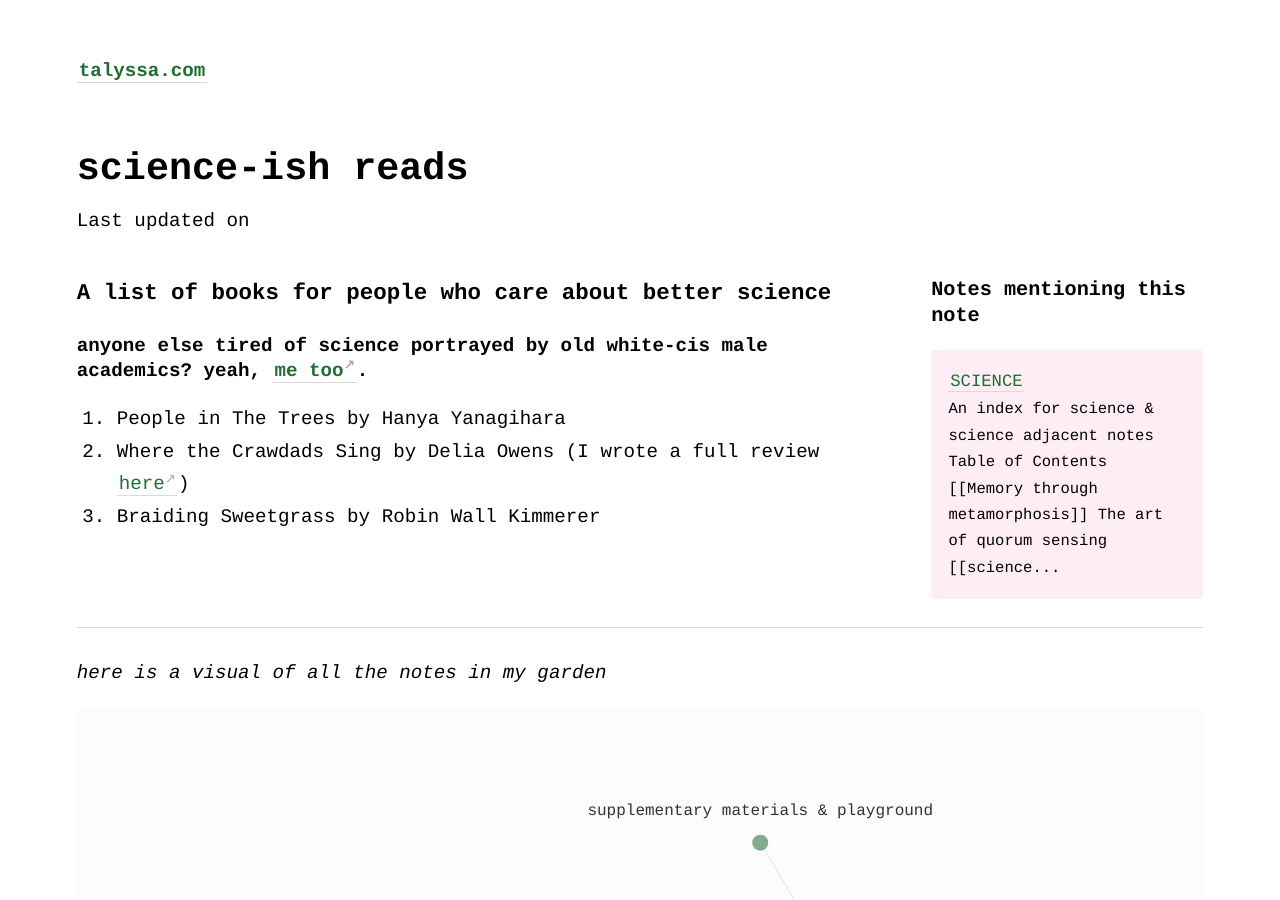
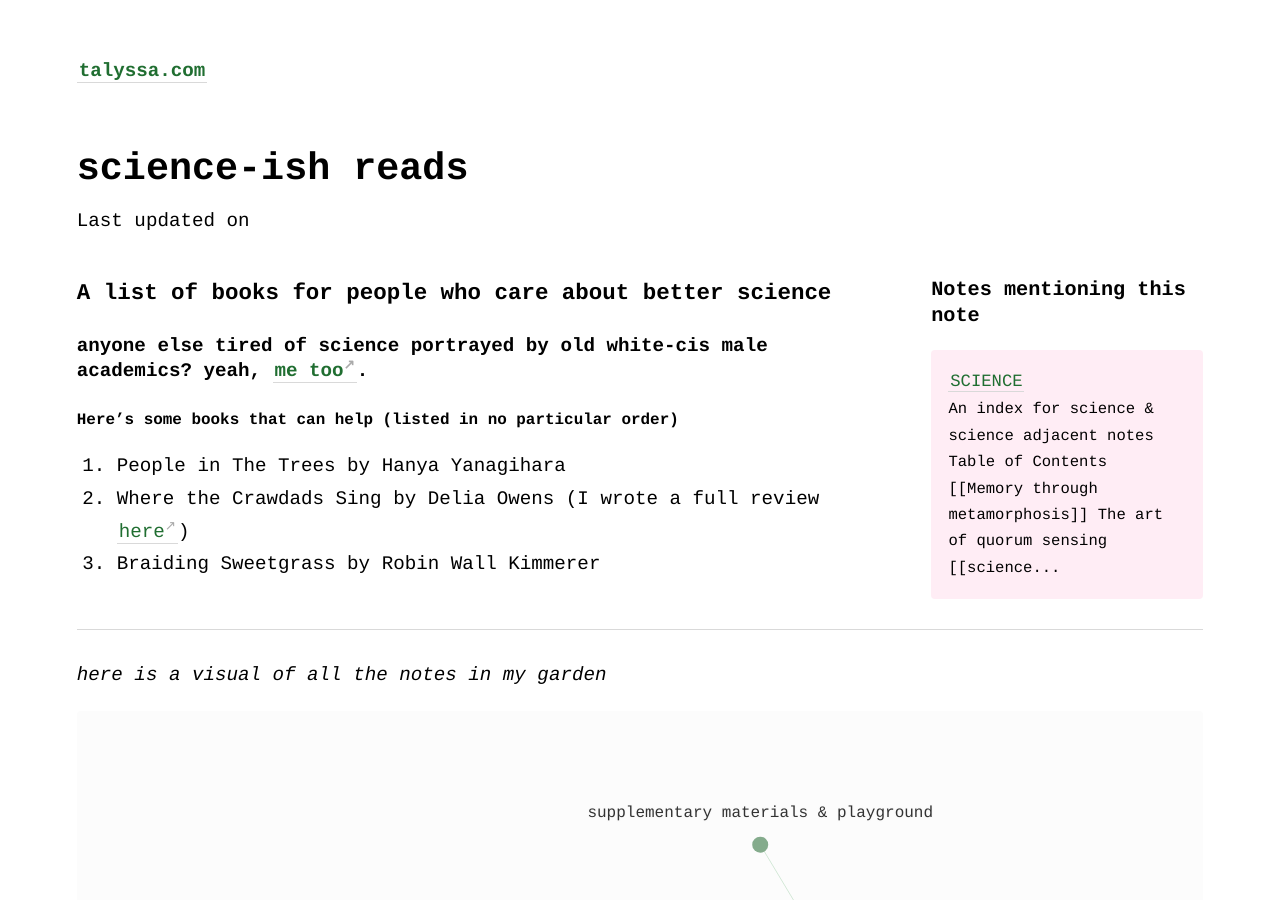
Before and after one commit to geminiworms/talyssagarden.github.io, a Jekyll site: the page built from _notes/science-reading.md, in a window 1280 px wide and 900 px high. Built offline with Jekyll 4.4.1, drawn with Linux system fonts in a browser that asks for light colours.

Commit message:
Update science-reading.md

```diff
--- a/_notes/science-reading.md
+++ b/_notes/science-reading.md
@@ -5,6 +5,7 @@
 ### A list of books for people who care about better science
 #### anyone else tired of science portrayed by old white-cis male academics? yeah, [me too](https://geminiworms.weebly.com/home/figuring-out-what-it-means-to-be-feminine-in-science).
 
+##### Here's some books that can help (listed in no particular order)
 1. People in The Trees by Hanya Yanagihara
 2. Where the Crawdads Sing by Delia Owens (I wrote a full review [here](https://geminiworms.weebly.com/home/where-the-crawdads-sing))
 3. Braiding Sweetgrass by Robin Wall Kimmerer
```
